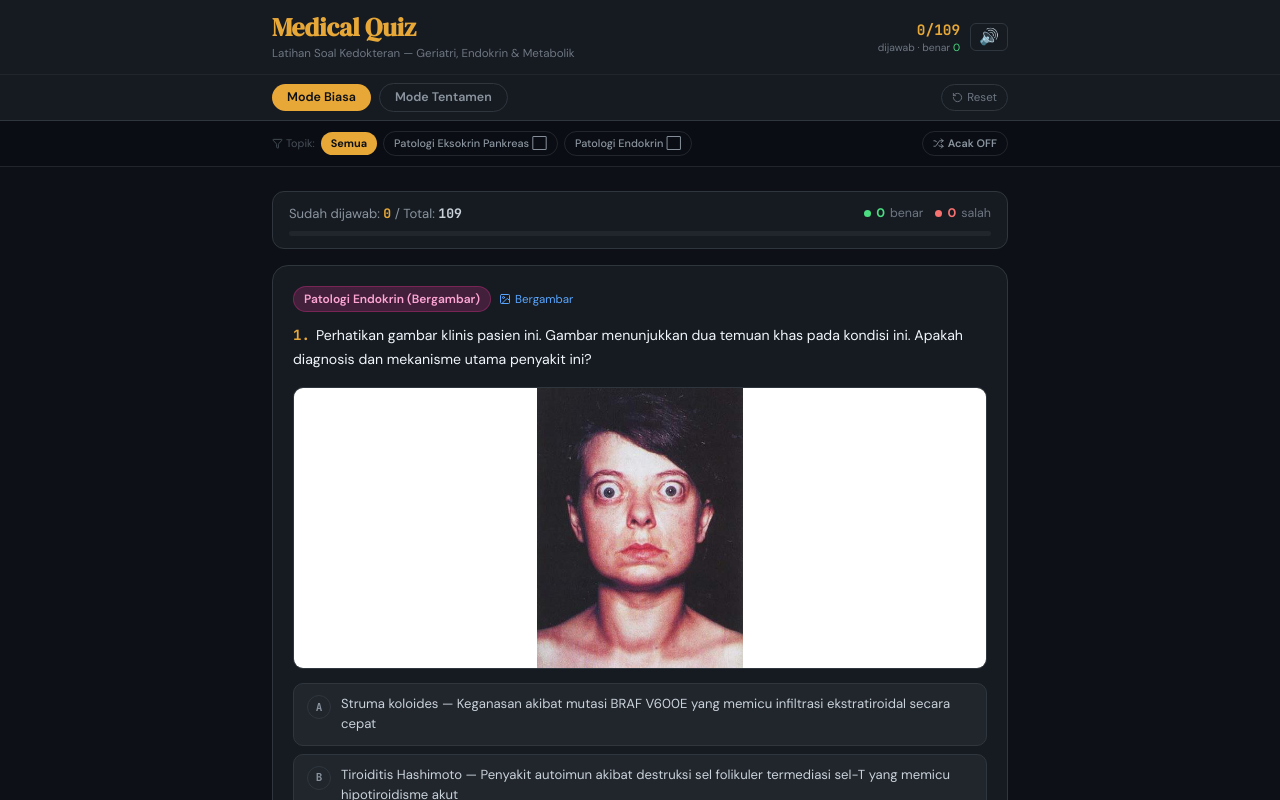
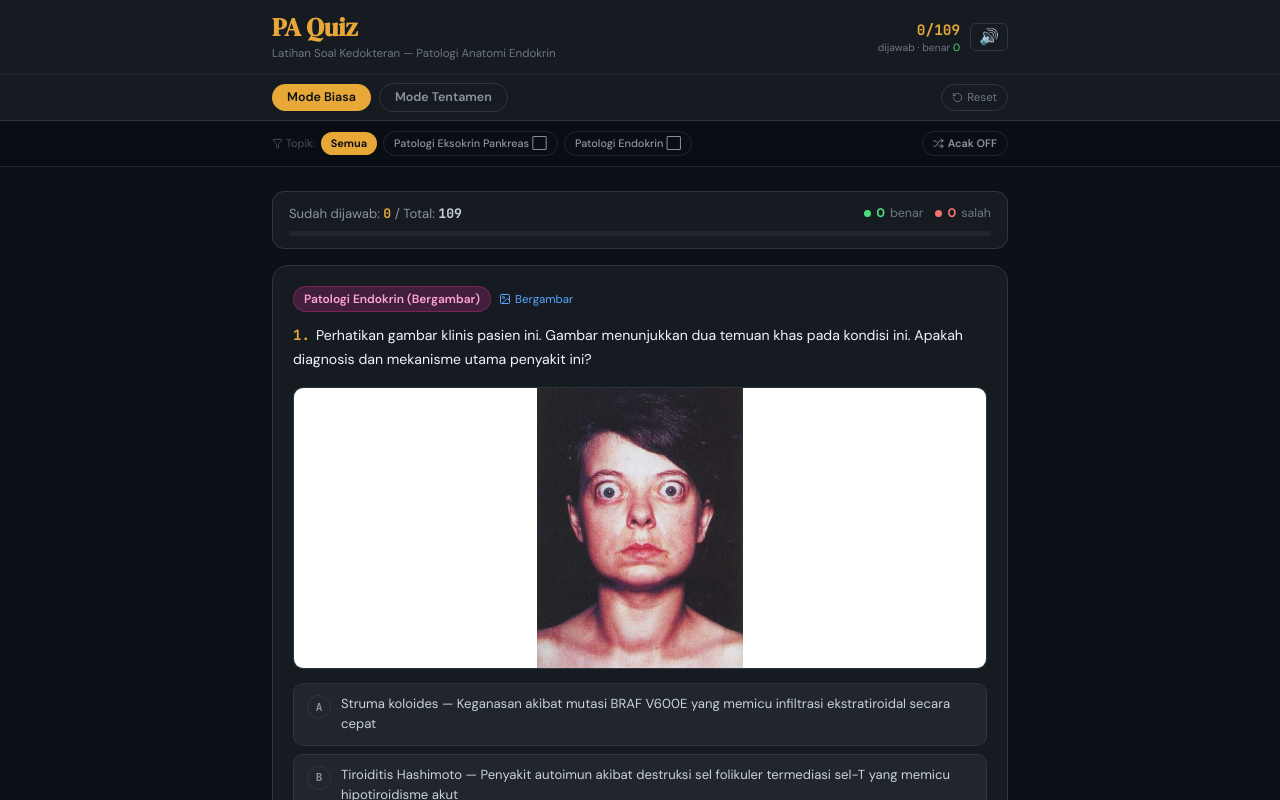
Before and after one commit to dotleav/tryhard-pa-nya-ot, a React (Vite) app: page / in a window 1280 px wide. Shown: the top 800 px of the page. Built offline with nearby package versions, Linux system fonts and the light colour scheme.

Commit message:
Update Quiz.tsx Title update

```diff
--- a/src/components/Quiz.tsx
+++ b/src/components/Quiz.tsx
@@ -356,10 +356,10 @@ export default function Quiz() {
                 lineHeight: 1.2,
                 margin: 0,
               }}>
-                Medical Quiz
+                PA Quiz
               </h1>
               <p style={{ color: '#6e7681', fontSize: '0.72rem', marginTop: '2px' }}>
-                Latihan Soal Kedokteran — Geriatri, Endokrin &amp; Metabolik
+                Latihan Soal Kedokteran — Patologi Anatomi Endokrin
               </p>
             </div>
 
```
